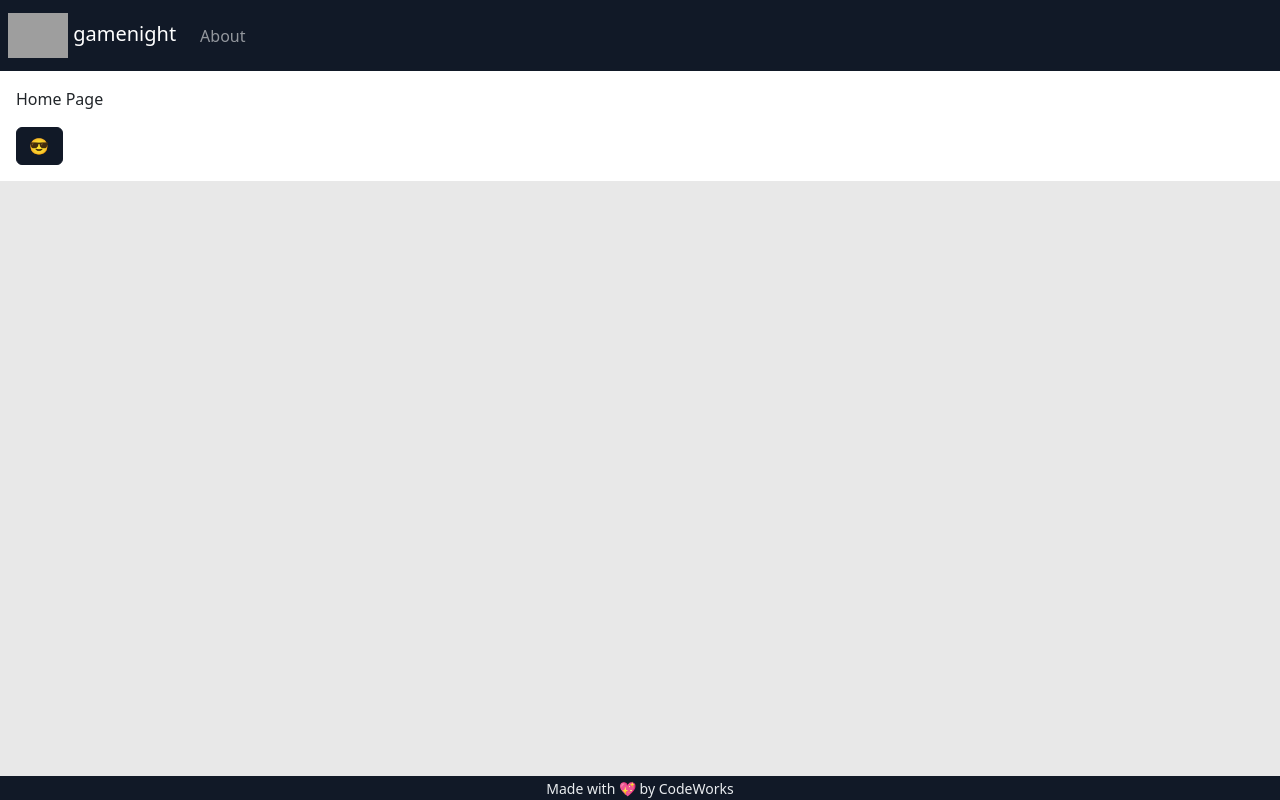
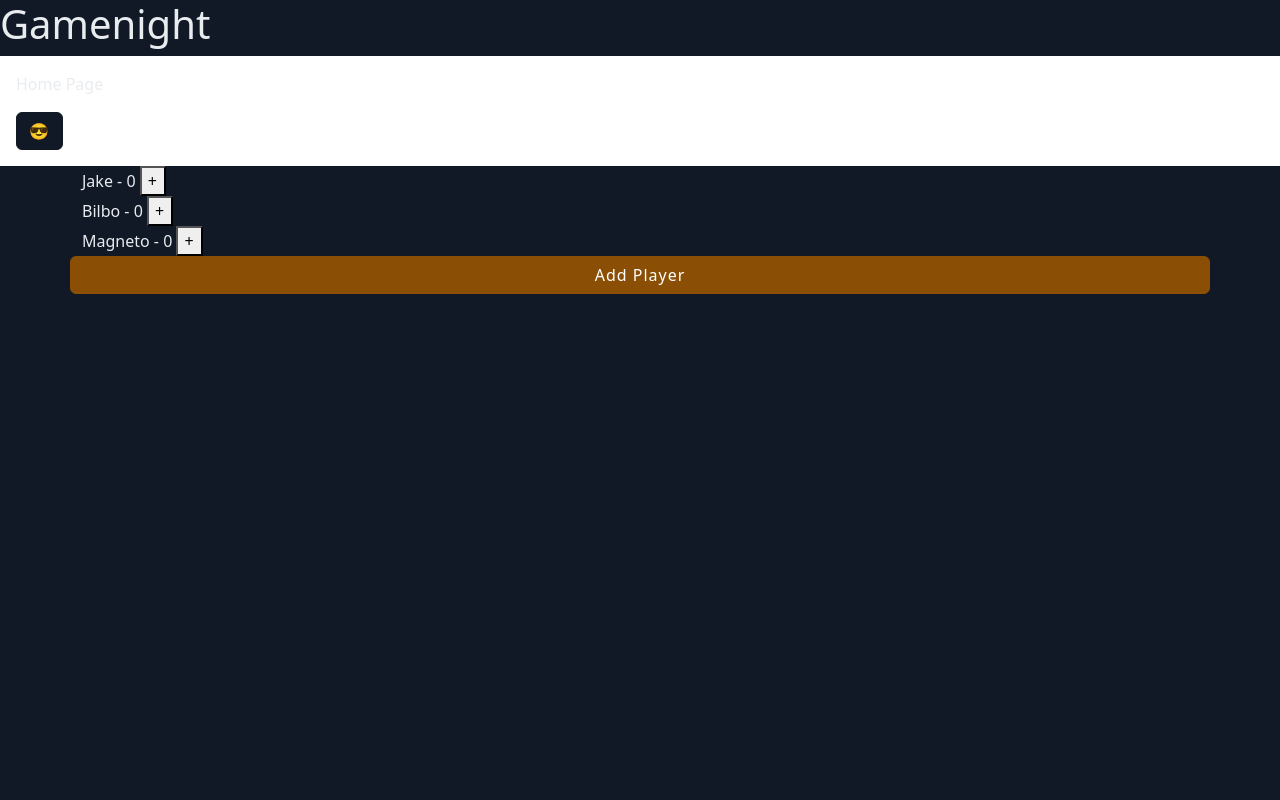
Before and after one commit to Previterror/gamenight, a website with bundled scripts: page index.html in a window 1280 px wide. Built offline with nearby package versions, Linux system fonts and the light colour scheme; grey boxes are pictures that could not be loaded; a script that the page names is missing.

Commit message:
learning hurts

```diff
--- a/app/App.js
+++ b/app/App.js
@@ -1,8 +1,12 @@
+import { AppState } from './AppState.js';
+import { PlayerController } from './controllers/PlayerController.js';
 import { router } from './router-config.js';
 
 class App {
 
   router = router
+
+  PlayerController = new PlayerController()
 
   init() {
     this.router.init(app)
@@ -14,3 +18,5 @@ const app = new App()
 app.init()
 // @ts-ignore
 window.app = app
+console.log(new PlayerController())
+console.log(AppState)
--- a/app/AppState.js
+++ b/app/AppState.js
@@ -1,10 +1,20 @@
 import { EventEmitter } from './utils/EventEmitter.js'
 import { createObservableProxy } from './utils/ObservableProxy.js'
+import { Player } from './models/PlayersModel.js';
 
 class ObservableAppState extends EventEmitter {
 
   /**@type {import('./models/Example.js').Example[]} */
   examples = []
+
+  players = [
+    new Player("Jake"),
+    new Player("Bilbo"),
+    new Player("Magneto"),
+  ]
+
 }
 
+
+
 export const AppState = createObservableProxy(new ObservableAppState())
--- /dev/null
+++ b/app/controllers/PlayerController.js
@@ -0,0 +1,22 @@
+import { AppState } from "../AppState.js";
+import { playerService } from "../services/PlayerService.js";
+
+export class PlayerController {
+    constructor() {
+        // console.log(AppState.players)
+        drawPlayers()
+    }
+    scorePoint(playerName) {
+        console.log(playerName);
+        playerService.increasePoint(playerName)
+
+    }
+}
+
+function drawPlayers() {
+    let playerHTML = ''
+    AppState.players.forEach(player => playerHTML += player.PlayerTemplateCard)
+    // console.log(playerHTML);
+    let leaderBoard = document.getElementById("leaderboard")
+    leaderBoard.innerHTML = playerHTML
+}
--- /dev/null
+++ b/app/models/PlayersModel.js
@@ -0,0 +1,16 @@
+export class Player {
+    constructor(name) {
+        this.name = name;
+        this.score = 0;
+    }
+
+    get PlayerTemplateCard() {
+        return `
+          <div class="card>
+            <div class="card-body">
+            ${this.name} -  ${this.score} <button onclick="app.PlayerController.scorePoint('${this.name}')">+</button>
+            </div>
+          </div>
+      `
+    }
+}
--- /dev/null
+++ b/app/services/PlayerService.js
@@ -0,0 +1,12 @@
+import { AppState } from "../AppState.js";
+
+
+class PlayerService {
+    increasePoint(playerName) {
+        const playerToIncrease = AppState.players.find(player => player.name == playerName)
+        playerToIncrease.score += 1
+        console.log(playerToIncrease.score)
+    }
+}
+
+export const playerService = new PlayerService()
--- a/index.html
+++ b/index.html
@@ -12,30 +12,13 @@
     crossorigin="anonymous" referrerpolicy="no-referrer" />
   <link rel="stylesheet" href="assets/style/main.css">
   <link rel="stylesheet" href="assets/style/style.css">
-  <title>gamenight</title>
+  <title>Gamenight</title>
 </head>
 
-<body>
+<body class="bg-dark text-light">
   <!-- SECTION -->
   <header>
-    <nav class="navbar navbar-dark navbar-expand bg-dark text-light px-2">
-      <a class="navbar-brand" href="#">
-        <img src="https://codeworks.blob.core.windows.net/public/assets/img/cw-mark.png" height="45" alt=""
-          loading="lazy">
-        <span class="ml-2">gamenight</span>
-      </a>
-      <button class="navbar-toggler" type="button" data-toggle="collapse" data-target="#navbarNavAltMarkup"
-        aria-controls="navbarNavAltMarkup" aria-expanded="false" aria-label="Toggle navigation">
-        <span class="navbar-toggler-icon"></span>
-      </button>
-      <div class="collapse navbar-collapse" id="navbarNavAltMarkup">
-        <div class="navbar-nav">
-          <!-- NAVLINKS -->
-          <a href="#/about" class="nav-link">About</a>
-        </div>
-      </div>
-      <div class="flex-grow-1 justify-content-end align-items-center d-flex" id="authstate"></div>
-    </nav>
+    <h1>Gamenight</h1>
   </header>
 
   <!-- SECTION -->
@@ -45,13 +28,25 @@
       <!-- primary viewport -->
     </section>
 
+    <section class="container">
+      <div class="row">
+        <div id="leaderboard" class="col-5">
+          <div>
+            <img src="" alt="Player Photo">
+            <span>Player Name</span>
+            <button>-</button>
+            <span>Score</span>
+            <button>+</button>
+          </div>
+        </div>
+        <button class="btn btn-warning">Add Player</button>
+      </div>
+    </section>
+
   </main>
 
   <!-- SECTION -->
   <footer class="bg-dark text-light">
-    <div class="text-center no-select">
-      <p class="mb-0"><small>Made with 💖 by CodeWorks</small></p>
-    </div>
   </footer>
 
   <script src="https://cdn.jsdelivr.net/npm/axios/dist/axios.min.js"></script>
```
